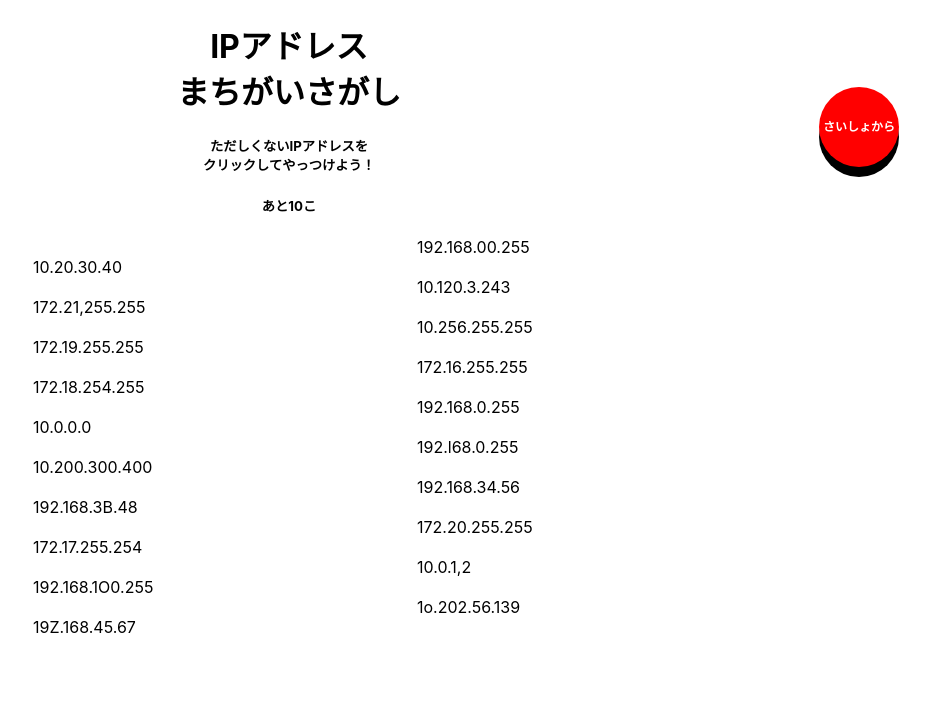
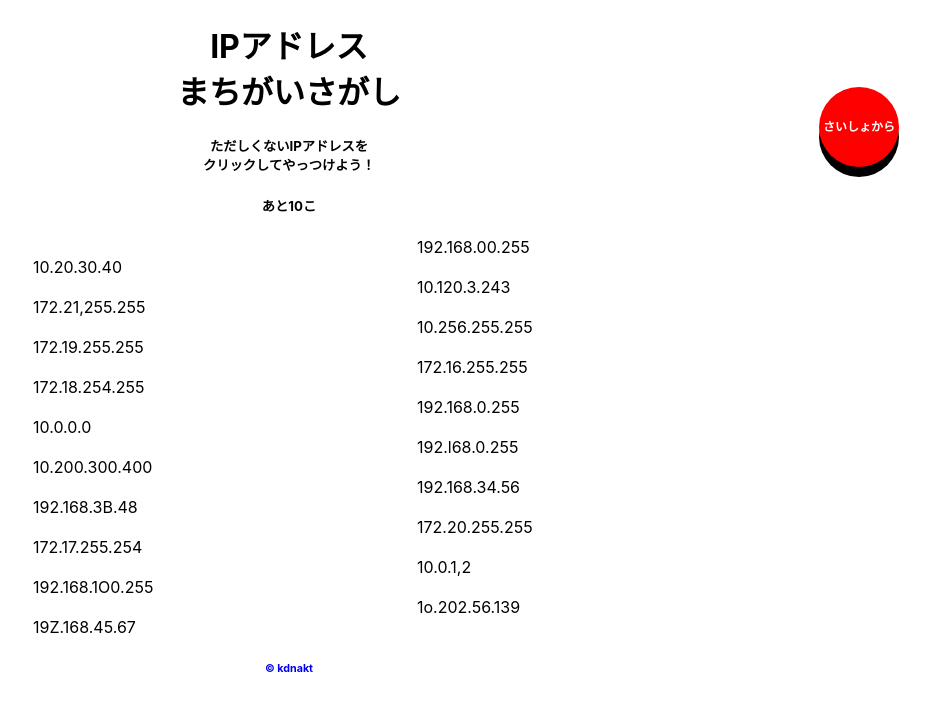
Before and after one commit to kdnakt/ip-eyegrep, a React (Create React App) app: page / in a window 1280 px wide. Shown: the top 710 px of the page, without its empty margins (351-1280 px from the left). Built offline with nearby package versions, Linux system fonts and the light colour scheme.

Commit message:
add footer

```diff
--- a/src/App.tsx
+++ b/src/App.tsx
@@ -153,6 +153,11 @@ function App() {
           {useQuestions(setRemaining)}
         </div>
       </body>
+      <footer>
+        <h6>
+          <a href="https://twitter.com/kdnakt">©︎ kdnakt</a>
+        </h6>
+      </footer>
     </div>
   );
 }
--- a/src/my.css
+++ b/src/my.css
@@ -30,6 +30,11 @@
 }
 
 h1,
-h5 {
+h5,
+h6 {
     text-align: center;
 }
+
+h6>a {
+    text-decoration: none;
+}
```
